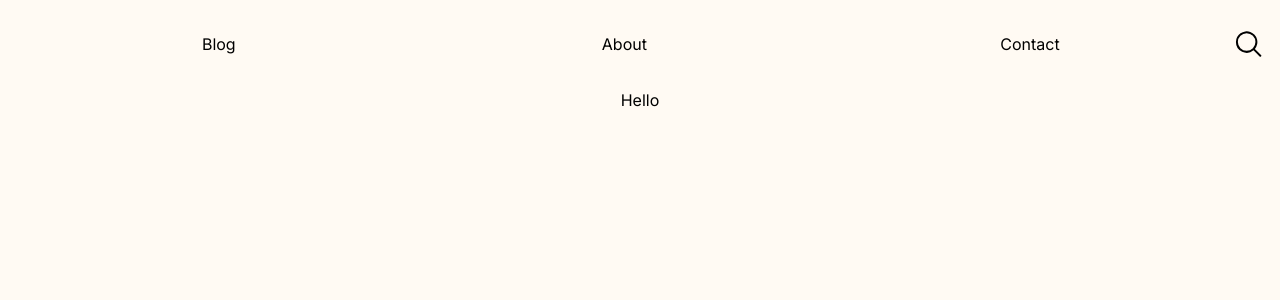
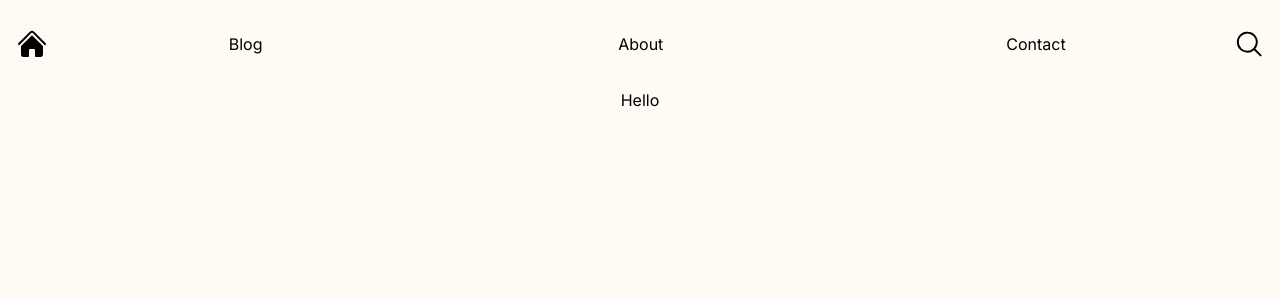
Before and after one commit to dtkellogg/lilus-app, a Next.js app: page / in a window 1280 px wide. Shown: the top 300 px of the page. Built offline with nearby package versions, Linux system fonts and the light colour scheme.

Commit message:
Nav - added home button

```diff
--- a/app/Header.tsx
+++ b/app/Header.tsx
@@ -1,9 +1,13 @@
+import Link from 'next/link';
 import Nav from './Nav';
-import { MagnifyingGlassIcon } from '@heroicons/react/24/solid'
+import { MagnifyingGlassIcon, HomeIcon } from '@heroicons/react/24/solid'
 
 function Header() {
   return (
     <header className="flex items-center m-4">
+      <Link href="/" prefetch={false}>
+        <HomeIcon className="w-8 h-8 cursor-pointer" />
+      </Link>
       <Nav />
       {/* <h1 className="text-4xl">Lilu&apos;s App</h1> */}
       <MagnifyingGlassIcon className="w-8 h-8 cursor-pointer" />
```
